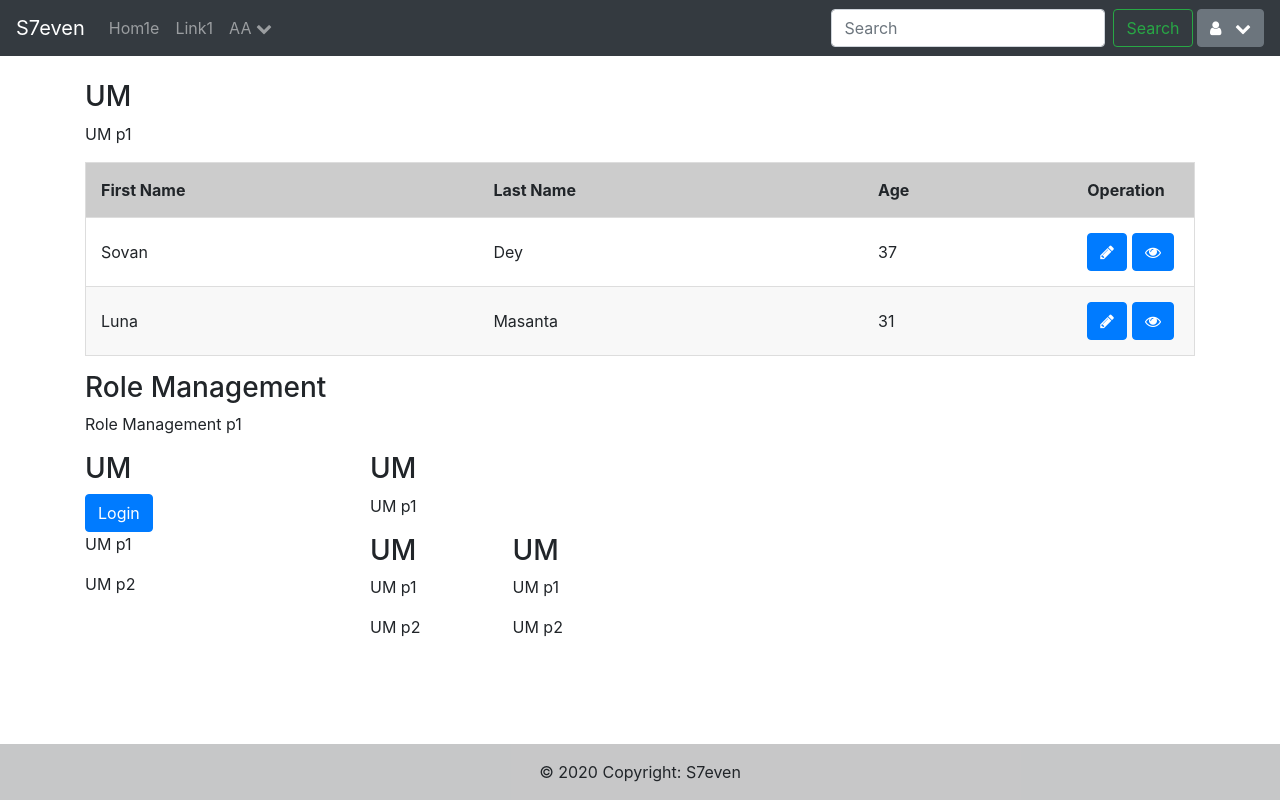
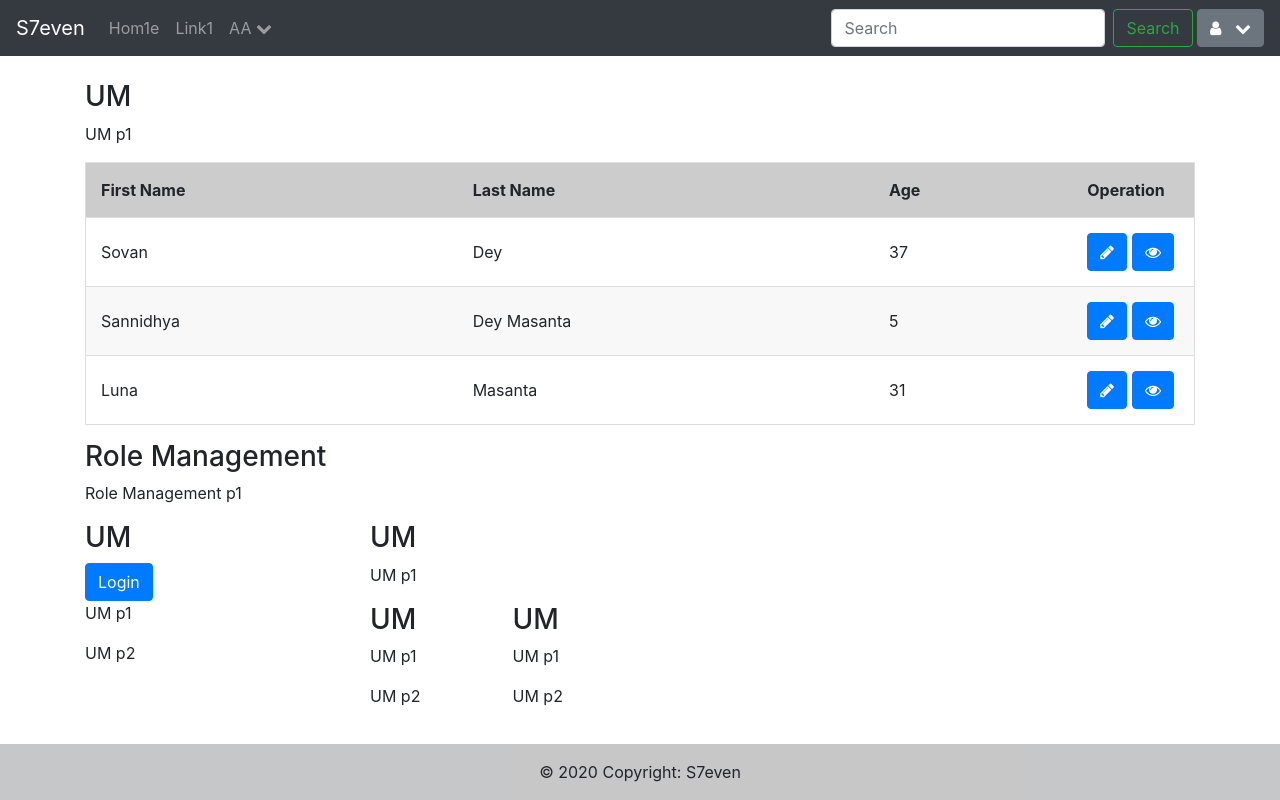
Before and after one commit to sovan/angular, an Angular app: page / in a window 1280 px wide. Built offline with nearby package versions, Linux system fonts and the light colour scheme.

Commit message:
getting router-url in console working on navigation

```diff
--- a/src/app/app.component.ts
+++ b/src/app/app.component.ts
@@ -1,5 +1,6 @@
 import { Component } from '@angular/core';
-import { Router } from '@angular/router';
+import { ActivatedRoute, NavigationEnd, Router } from '@angular/router';
+import { filter } from 'rxjs';
 @Component({
 	selector: 'app-root',
 	templateUrl: './app.component.html',
@@ -9,7 +10,12 @@ export class AppComponent {
 	title = 'expirement';
 	popupStructure: any = {};
 
-	constructor(private route: Router) {
+	constructor(private router: Router, private route1: ActivatedRoute) {
+		this.router.events.pipe(
+			filter(event => event instanceof NavigationEnd)
+		).subscribe(event => {
+			console.log(this.router.url);
+		});
 	}
 	callParent(sendJSON: any) {
 
@@ -24,7 +30,7 @@ export class AppComponent {
 				break;
 			}
 			default: {
-				this.route.navigate([sendJSON['URL']]);
+				this.router.navigate([sendJSON['URL']]);
 				break;
 			}
 		}
@@ -68,6 +74,7 @@ export class AppComponent {
 					}],
 					"records": [
 						["Sovan", "Dey", "37"],
+						["Sannidhya", "Dey Masanta", "5"],
 						["Luna", "Masanta", "31"]
 					]
 				}]
```
